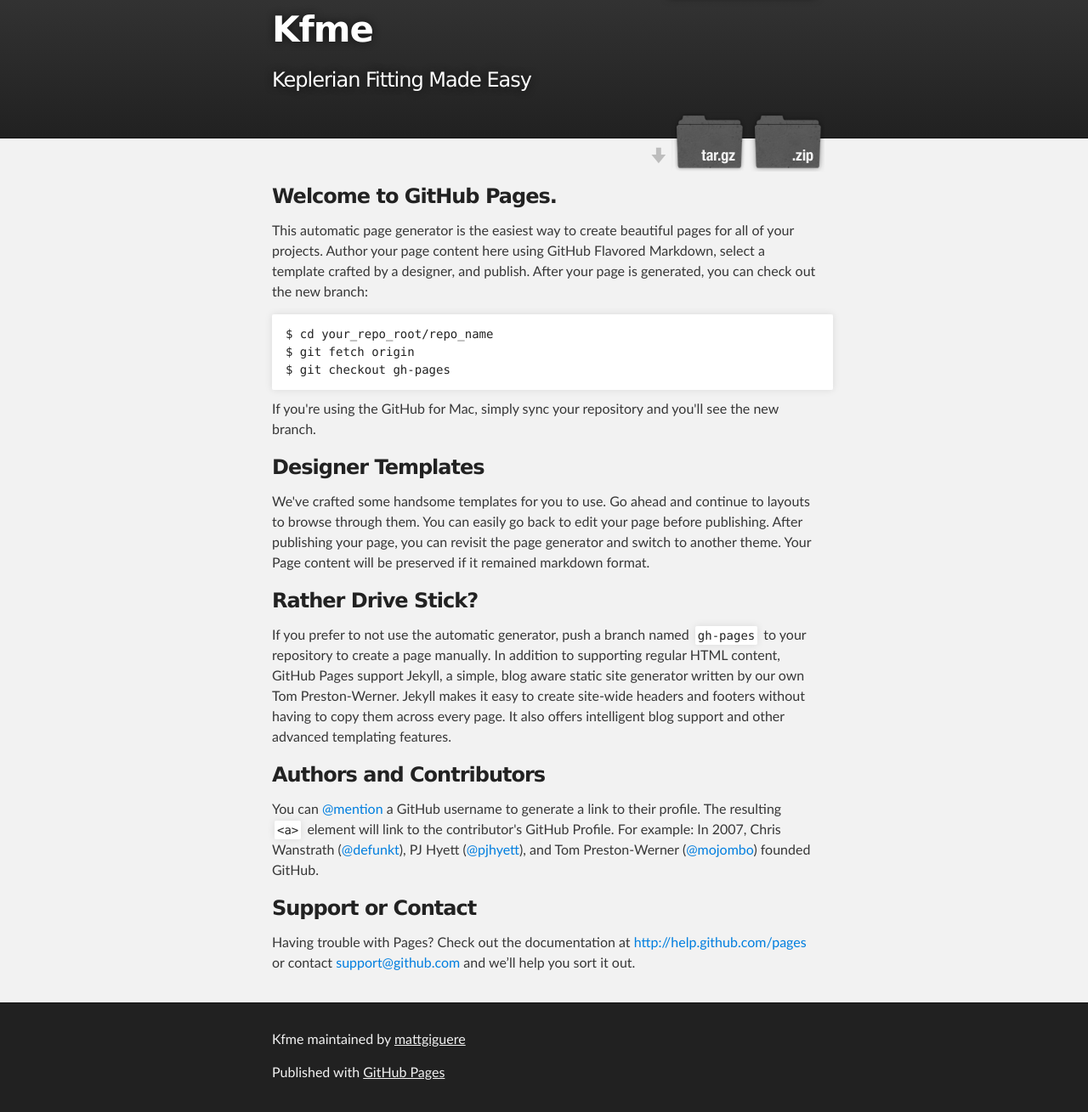
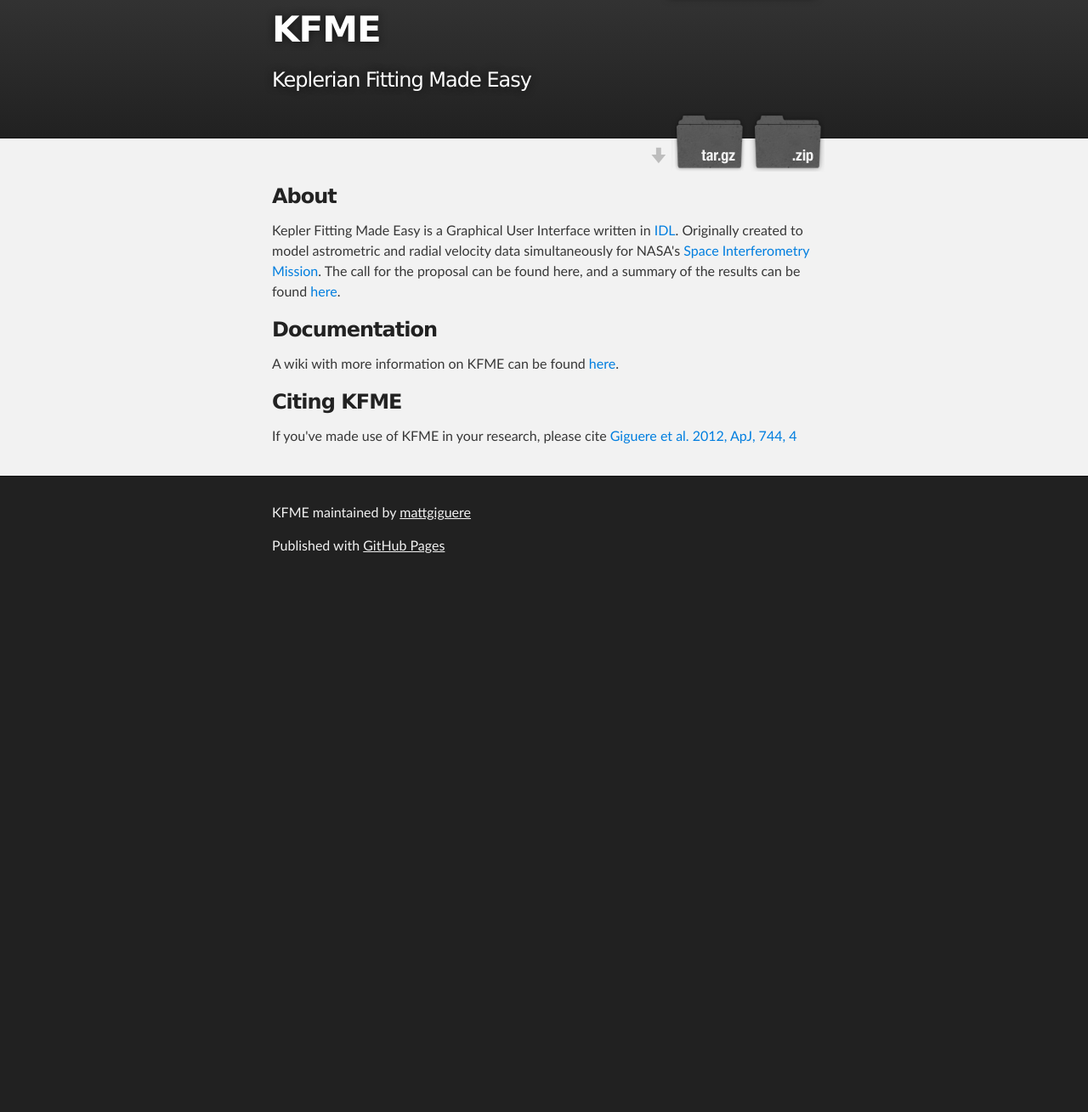
Before and after one commit to mattgiguere/KFME, a plain HTML site: page index.html in a window 1280 px wide. Shown: the part 47-1356 px from the top of the page at 85% size. After the commit the page ends 800 px from the top, so only its background shows below. Drawn offline with Linux system fonts and the light colour scheme.

```diff
--- a/index.html
+++ b/index.html
@@ -4,11 +4,11 @@
   <head>
     <meta charset='utf-8' />
     <meta http-equiv="X-UA-Compatible" content="chrome=1" />
-    <meta name="description" content="Kfme : Keplerian Fitting Made Easy" />
+    <meta name="description" content="KFME : Keplerian Fitting Made Easy" />
 
     <link rel="stylesheet" type="text/css" media="screen" href="stylesheets/stylesheet.css">
 
-    <title>Kfme</title>
+    <title>KFME</title>
   </head>
 
   <body>
@@ -18,7 +18,7 @@
         <header class="inner">
           <a id="forkme_banner" href="https://github.com/mattgiguere/KFME">View on GitHub</a>
 
-          <h1 id="project_title">Kfme</h1>
+          <h1 id="project_title">KFME</h1>
           <h2 id="project_tagline">Keplerian Fitting Made Easy</h2>
 
             <section id="downloads">
@@ -32,43 +32,27 @@
     <div id="main_content_wrap" class="outer">
       <section id="main_content" class="inner">
         <h3>
-<a name="welcome-to-github-pages" class="anchor" href="#welcome-to-github-pages"><span class="octicon octicon-link"></span></a>Welcome to GitHub Pages.</h3>
+<a name="about" class="anchor" href="#about"><span class="octicon octicon-link"></span></a>About</h3>
 
-<p>This automatic page generator is the easiest way to create beautiful pages for all of your projects. Author your page content here using GitHub Flavored Markdown, select a template crafted by a designer, and publish. After your page is generated, you can check out the new branch:</p>
-
-<pre><code>$ cd your_repo_root/repo_name
-$ git fetch origin
-$ git checkout gh-pages
-</code></pre>
-
-<p>If you're using the GitHub for Mac, simply sync your repository and you'll see the new branch.</p>
+<p>Kepler Fitting Made Easy is a Graphical User Interface written in <a href="http://www.exelisvis.com/ProductsServices/IDL.aspx">IDL</a>. Originally created to model astrometric and radial velocity data simultaneously for NASA's <a href="http://science.nasa.gov/missions/sim/">Space Interferometry Mission</a>. The call for the proposal can be found here, and a summary of the results can be found <a href="http://neat.obs.ujf-grenoble.fr/presentations_ws2013/Traub_NEAT_27May2013a.pdf">here</a>.</p>
 
 <h3>
-<a name="designer-templates" class="anchor" href="#designer-templates"><span class="octicon octicon-link"></span></a>Designer Templates</h3>
+<a name="documentation" class="anchor" href="#documentation"><span class="octicon octicon-link"></span></a>Documentation</h3>
 
-<p>We've crafted some handsome templates for you to use. Go ahead and continue to layouts to browse through them. You can easily go back to edit your page before publishing. After publishing your page, you can revisit the page generator and switch to another theme. Your Page content will be preserved if it remained markdown format.</p>
+<p>A wiki with more information on KFME can be found <a href="https://sites.google.com/site/kfmeasy/">here</a>.</p>
 
 <h3>
-<a name="rather-drive-stick" class="anchor" href="#rather-drive-stick"><span class="octicon octicon-link"></span></a>Rather Drive Stick?</h3>
+<a name="citing-kfme" class="anchor" href="#citing-kfme"><span class="octicon octicon-link"></span></a>Citing KFME</h3>
 
-<p>If you prefer to not use the automatic generator, push a branch named <code>gh-pages</code> to your repository to create a page manually. In addition to supporting regular HTML content, GitHub Pages support Jekyll, a simple, blog aware static site generator written by our own Tom Preston-Werner. Jekyll makes it easy to create site-wide headers and footers without having to copy them across every page. It also offers intelligent blog support and other advanced templating features.</p>
-
-<h3>
-<a name="authors-and-contributors" class="anchor" href="#authors-and-contributors"><span class="octicon octicon-link"></span></a>Authors and Contributors</h3>
-
-<p>You can <a href="https://github.com/blog/821" class="user-mention">@mention</a> a GitHub username to generate a link to their profile. The resulting <code>&lt;a&gt;</code> element will link to the contributor's GitHub Profile. For example: In 2007, Chris Wanstrath (<a href="https://github.com/defunkt" class="user-mention">@defunkt</a>), PJ Hyett (<a href="https://github.com/pjhyett" class="user-mention">@pjhyett</a>), and Tom Preston-Werner (<a href="https://github.com/mojombo" class="user-mention">@mojombo</a>) founded GitHub.</p>
-
-<h3>
-<a name="support-or-contact" class="anchor" href="#support-or-contact"><span class="octicon octicon-link"></span></a>Support or Contact</h3>
-
-<p>Having trouble with Pages? Check out the documentation at <a href="http://help.github.com/pages">http://help.github.com/pages</a> or contact <a href="mailto:support@github.com">support@github.com</a> and we’ll help you sort it out.</p>
+<p>If you've made use of KFME in your research, please cite
+<a href="http://adsabs.harvard.edu/abs/2012ApJ...744....4G">Giguere et al. 2012, ApJ, 744, 4</a></p>
       </section>
     </div>
 
     <!-- FOOTER  -->
     <div id="footer_wrap" class="outer">
       <footer class="inner">
-        <p class="copyright">Kfme maintained by <a href="https://github.com/mattgiguere">mattgiguere</a></p>
+        <p class="copyright">KFME maintained by <a href="https://github.com/mattgiguere">mattgiguere</a></p>
         <p>Published with <a href="http://pages.github.com">GitHub Pages</a></p>
       </footer>
     </div>
```
Also changed, not shown: params.json (+1 -1 lines).
